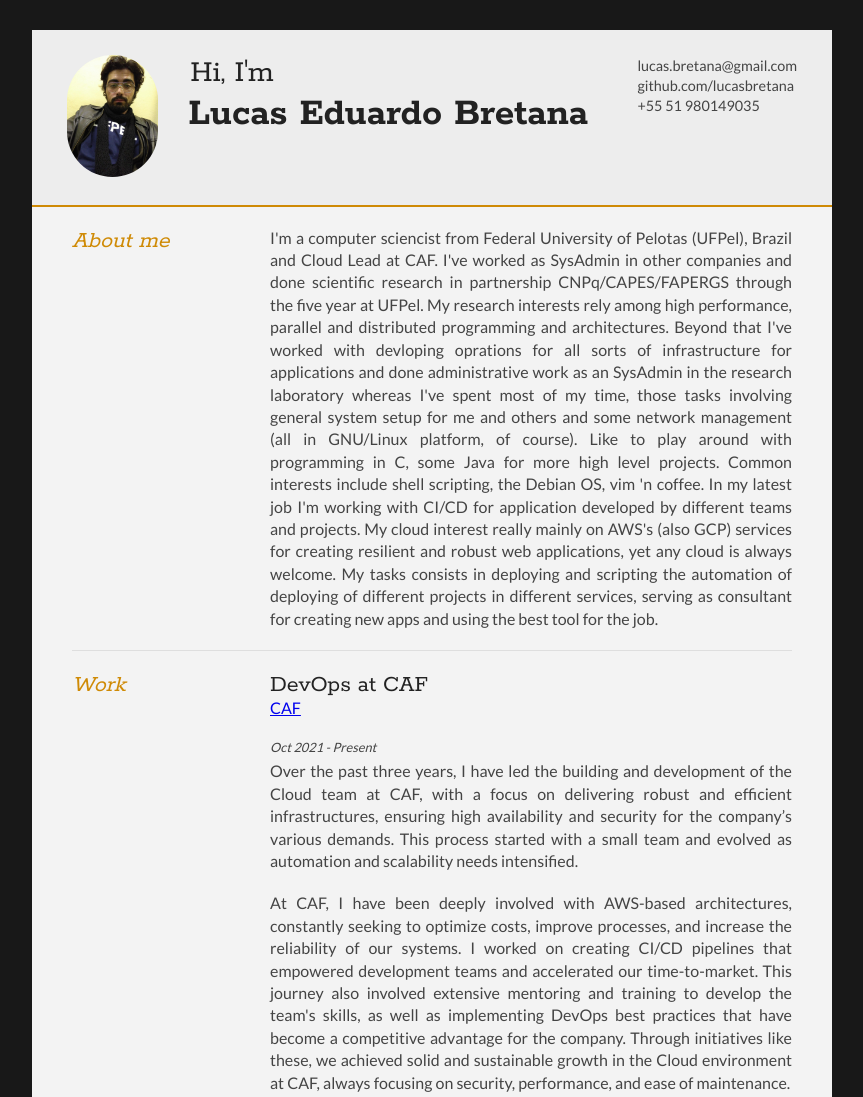
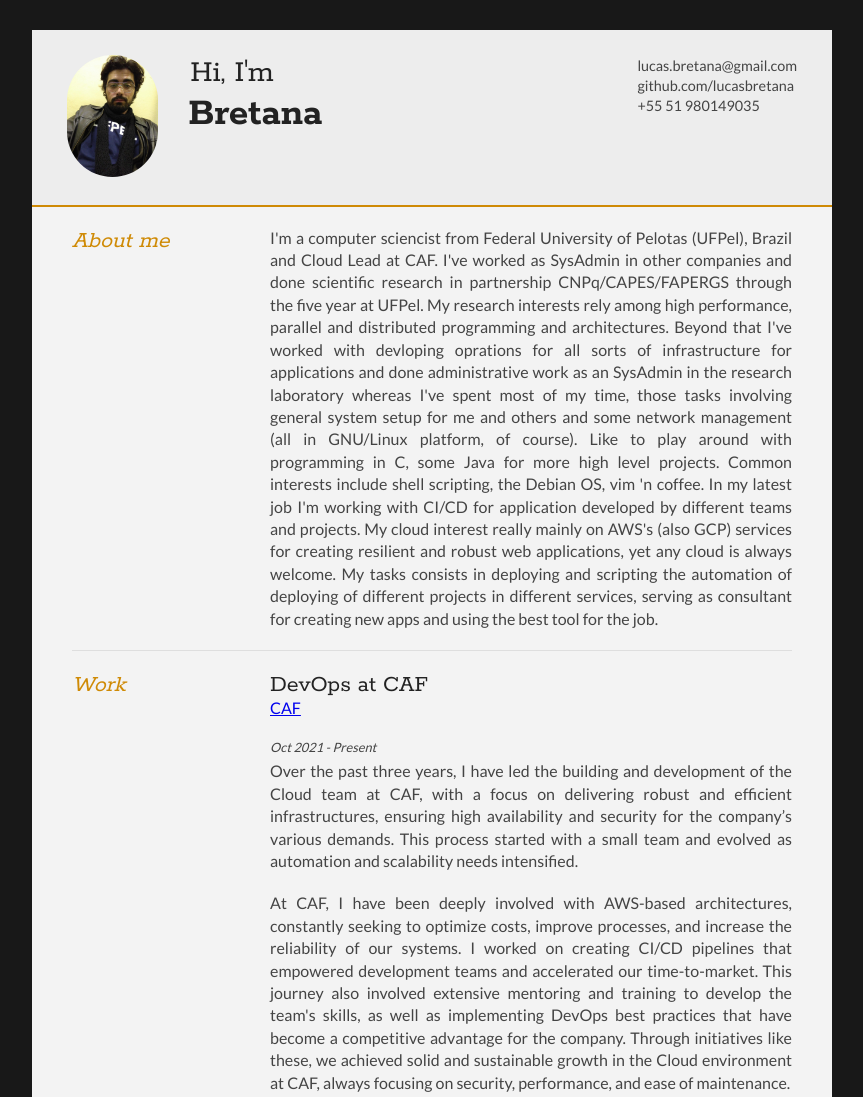
Before and after one commit to lucasbretana/lucasbretana, a plain HTML site: page index.html in a window 1280 px wide. Shown: the top 1097 px of the page, without its empty margins (208-1071 px from the left). Drawn offline with Linux system fonts and the light colour scheme.

Commit message:
I'm Bretana

```diff
--- a/index.html
+++ b/index.html
@@ -25,7 +25,7 @@
 
 				<div id="name">
 					<h2 class="quickFade delayTwo">Hi, I'm</h2>
-					<h1 class="quickFade delayThree">Lucas Eduardo Bretana</h1>
+					<h1 class="quickFade delayThree">Bretana</h1>
 				</div>
 
 				<div id="contactDetails" class="quickFade delayFour">
```
